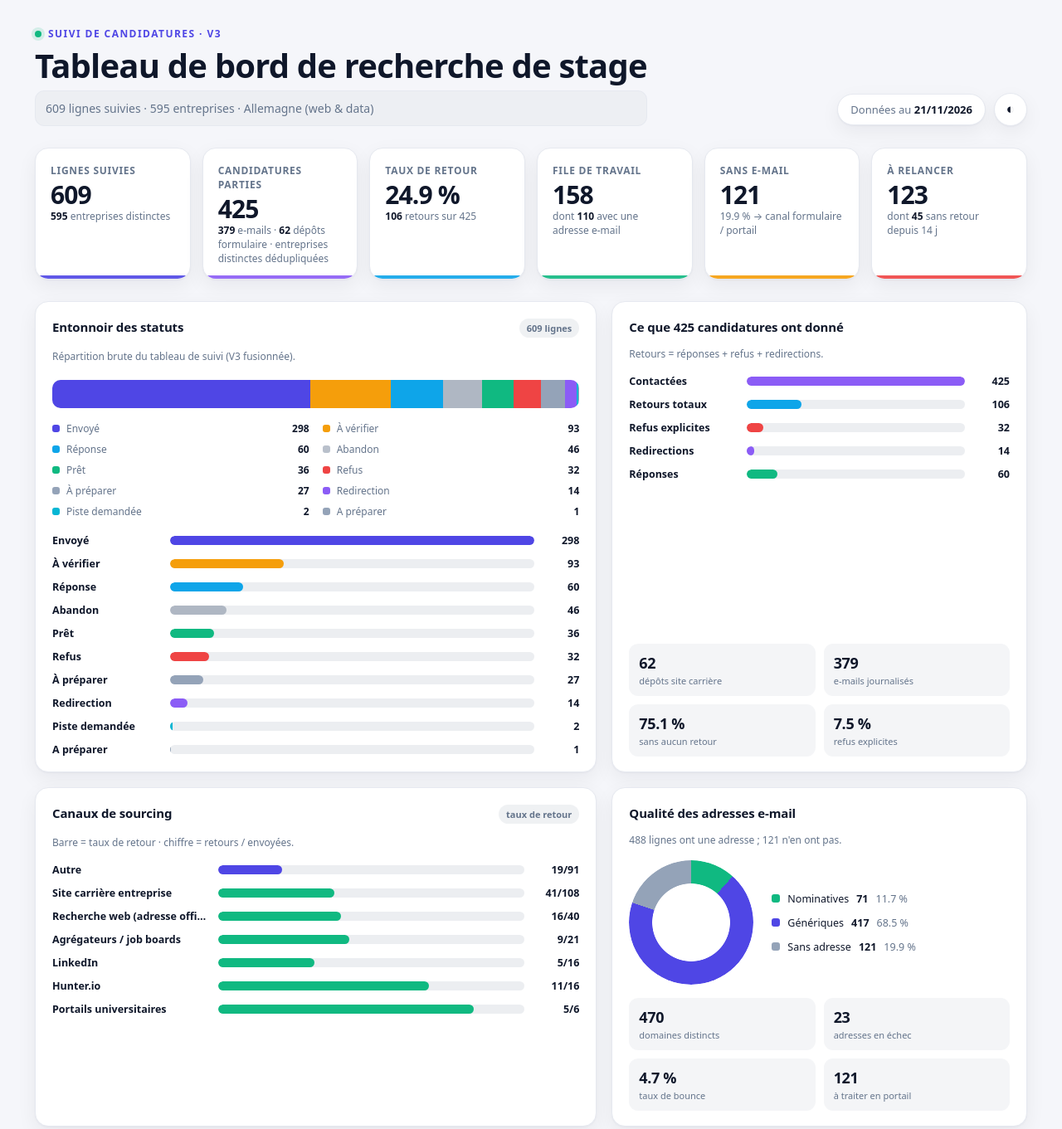
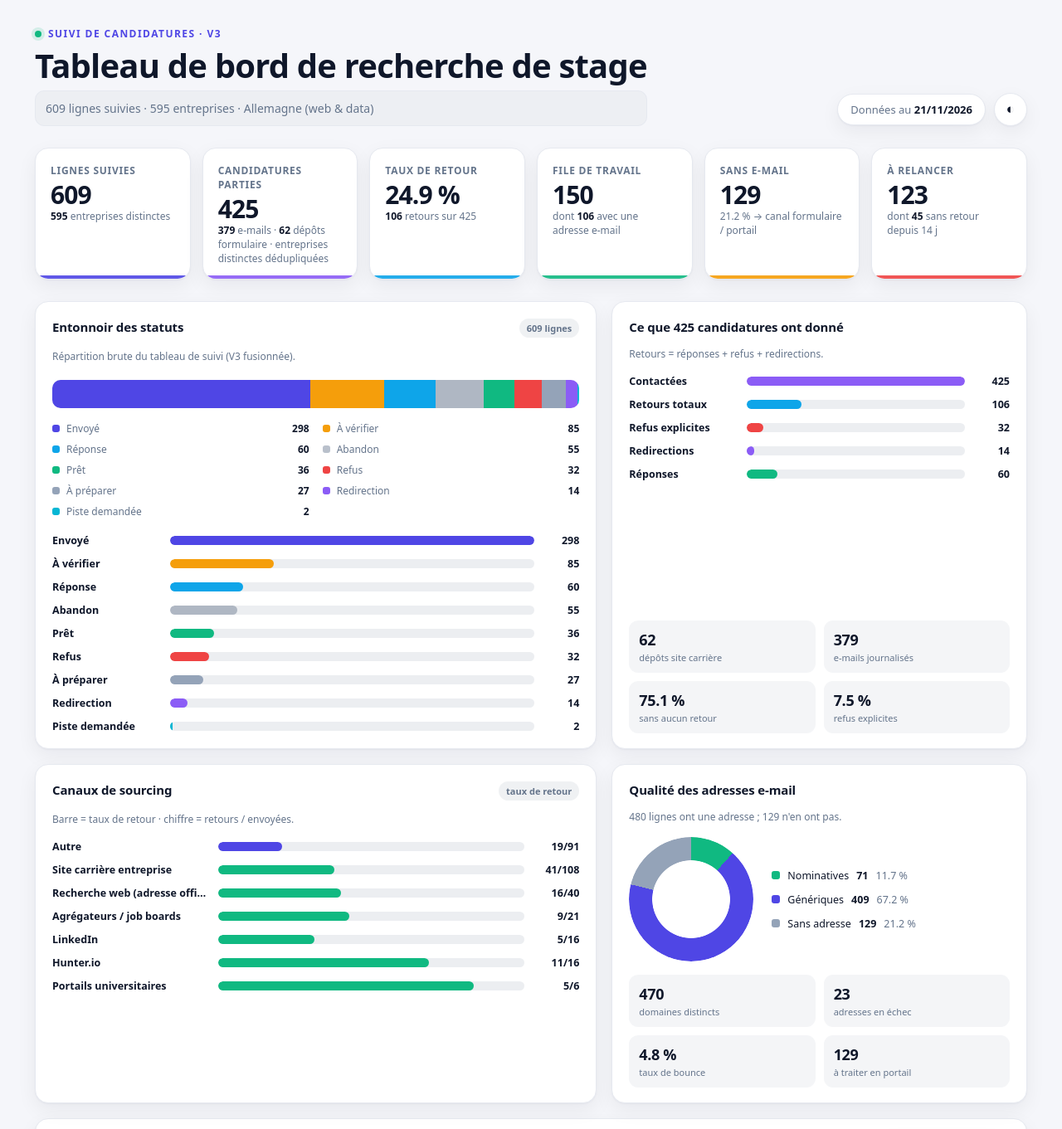
Before and after one commit to vadimguignard/suivi-candidatures, a plain HTML site: page index.html in a window 1280 px wide. Shown: the top 1361 px of the page at 83% size. Drawn offline with Linux system fonts and the light colour scheme.

Commit message:
Mise a jour du tableau de bord (21/11/2026 10:23)

```diff
--- a/index.html
+++ b/index.html
@@ -101,7 +101,7 @@
   /* ---------- donut ---------- */
   .donut-wrap{display:flex;align-items:center;gap:22px}
   .donut{width:150px;height:150px;border-radius:50%;flex:none;position:relative;
-    background:conic-gradient(var(--green) 0 11.66%, var(--indigo) 11.66% 80.13%, var(--slate) 80.13% 100%);
+    background:conic-gradient(var(--green) 0 11.66%, var(--indigo) 11.66% 78.82%, var(--slate) 78.82% 100%);
     -webkit-mask:radial-gradient(farthest-side,transparent 62%,#000 63%);
             mask:radial-gradient(farthest-side,transparent 62%,#000 63%);
   }
@@ -200,13 +200,13 @@
     </div>
     <div class="kpi" style="--bar:var(--green)">
       <div class="label">File de travail</div>
-      <div class="value">158</div>
-      <div class="hint">dont <b>110</b> avec une adresse e-mail</div>
+      <div class="value">150</div>
+      <div class="hint">dont <b>106</b> avec une adresse e-mail</div>
     </div>
     <div class="kpi" style="--bar:var(--amber)">
       <div class="label">Sans e-mail</div>
-      <div class="value">121</div>
-      <div class="hint">19.9 % → canal formulaire / portail</div>
+      <div class="value">129</div>
+      <div class="hint">21.2 % → canal formulaire / portail</div>
     </div>
     <div class="kpi" style="--bar:var(--red)">
       <div class="label">À relancer</div>
@@ -261,20 +261,20 @@
 
     <div class="card">
       <div class="card-head"><h2>Qualité des adresses e-mail</h2></div>
-      <p class="note">488 lignes ont une adresse ; 121 n'en ont pas.</p>
+      <p class="note">480 lignes ont une adresse ; 129 n'en ont pas.</p>
       <div class="donut-wrap">
-        <div class="donut" role="img" aria-label="11.7 % nominatives, 68.5 % génériques, 19.9 % sans adresse"></div>
+        <div class="donut" role="img" aria-label="11.7 % nominatives, 67.2 % génériques, 21.2 % sans adresse"></div>
         <div class="donut-legend">
           <div class="dl"><span class="sw" style="background:var(--green)"></span> Nominatives <b>71</b> <span style="color:var(--muted)">11.7 %</span></div>
-          <div class="dl"><span class="sw" style="background:var(--indigo)"></span> Génériques <b>417</b> <span style="color:var(--muted)">68.5 %</span></div>
-          <div class="dl"><span class="sw" style="background:var(--slate)"></span> Sans adresse <b>121</b> <span style="color:var(--muted)">19.9 %</span></div>
+          <div class="dl"><span class="sw" style="background:var(--indigo)"></span> Génériques <b>409</b> <span style="color:var(--muted)">67.2 %</span></div>
+          <div class="dl"><span class="sw" style="background:var(--slate)"></span> Sans adresse <b>129</b> <span style="color:var(--muted)">21.2 %</span></div>
         </div>
       </div>
       <div class="mini">
         <div class="m"><div class="v">470</div><div class="l">domaines distincts</div></div>
         <div class="m"><div class="v">23</div><div class="l">adresses en échec</div></div>
-        <div class="m"><div class="v">4.7 %</div><div class="l">taux de bounce</div></div>
-        <div class="m"><div class="v">121</div><div class="l">à traiter en portail</div></div>
+        <div class="m"><div class="v">4.8 %</div><div class="l">taux de bounce</div></div>
+        <div class="m"><div class="v">129</div><div class="l">à traiter en portail</div></div>
       </div>
     </div>
   </section>
@@ -350,8 +350,8 @@
     </div>
     <div class="alert" style="--accent:var(--amber)">
       <div class="a-t">Formulaire</div>
-      <div class="a-v">135</div>
-      <div class="a-d">entreprises sans e-mail (121) ou ayant redirigé vers leur site carrière (14) : canal à suivre.</div>
+      <div class="a-v">143</div>
+      <div class="a-d">entreprises sans e-mail (129) ou ayant redirigé vers leur site carrière (14) : canal à suivre.</div>
     </div>
     <div class="alert" style="--accent:var(--violet)">
       <div class="a-t">Contacts</div>
@@ -375,7 +375,7 @@
 </div>
 
 <script>
-  const statuses = [{"t": "Envoyé", "n": 298, "c": "var(--indigo)"}, {"t": "À vérifier", "n": 93, "c": "var(--amber)"}, {"t": "Réponse", "n": 60, "c": "var(--blue)"}, {"t": "Abandon", "n": 46, "c": "color-mix(in srgb,var(--muted) 45%,transparent)"}, {"t": "Prêt", "n": 36, "c": "var(--green)"}, {"t": "Refus", "n": 32, "c": "var(--red)"}, {"t": "À préparer", "n": 27, "c": "var(--slate)"}, {"t": "Redirection", "n": 14, "c": "var(--violet)"}, {"t": "Piste demandée", "n": 2, "c": "var(--cyan)"}, {"t": "A préparer", "n": 1, "c": "var(--slate)"}];
+  const statuses = [{"t": "Envoyé", "n": 298, "c": "var(--indigo)"}, {"t": "À vérifier", "n": 85, "c": "var(--amber)"}, {"t": "Réponse", "n": 60, "c": "var(--blue)"}, {"t": "Abandon", "n": 55, "c": "color-mix(in srgb,var(--muted) 45%,transparent)"}, {"t": "Prêt", "n": 36, "c": "var(--green)"}, {"t": "Refus", "n": 32, "c": "var(--red)"}, {"t": "À préparer", "n": 27, "c": "var(--slate)"}, {"t": "Redirection", "n": 14, "c": "var(--violet)"}, {"t": "Piste demandée", "n": 2, "c": "var(--cyan)"}];
   const channels = [{"t": "Autre", "n": 218, "s": 91, "r": 19, "p": 20.87912087912088}, {"t": "Site carrière entreprise", "n": 182, "s": 108, "r": 41, "p": 37.96296296296296}, {"t": "Recherche web (adresse officielle)", "n": 86, "s": 40, "r": 16, "p": 40.0}, {"t": "Agrégateurs / job boards", "n": 53, "s": 21, "r": 9, "p": 42.857142857142854}, {"t": "LinkedIn", "n": 30, "s": 16, "r": 5, "p": 31.25}, {"t": "Hunter.io", "n": 28, "s": 16, "r": 11, "p": 68.75}, {"t": "Portails universitaires", "n": 12, "s": 6, "r": 5, "p": 83.33333333333333}];
   const cities = [{"t": "Berlin", "n": 120, "s": 68, "r": 15, "p": 22.058823529411764}, {"t": "Munich", "n": 79, "s": 33, "r": 10, "p": 30.303030303030305}, {"t": "Cologne", "n": 39, "s": 20, "r": 12, "p": 60.0}, {"t": "(vide)", "n": 25, "s": 13, "r": 6, "p": 46.15384615384615}, {"t": "Karlsruhe", "n": 22, "s": 8, "r": 7, "p": 87.5}, {"t": "Hamburg", "n": 20, "s": 7, "r": 4, "p": 57.142857142857146}, {"t": "Stuttgart", "n": 18, "s": 8, "r": 5, "p": 62.5}, {"t": "Dresden", "n": 18, "s": 14, "r": 4, "p": 28.571428571428573}, {"t": "Frankfurt", "n": 17, "s": 7, "r": 6, "p": 85.71428571428571}];
   const jobs = [{"t": "Profil web", "n": 348}, {"t": "Profil data", "n": 248}, {"t": "Mixte / vide", "n": 13}];
```
